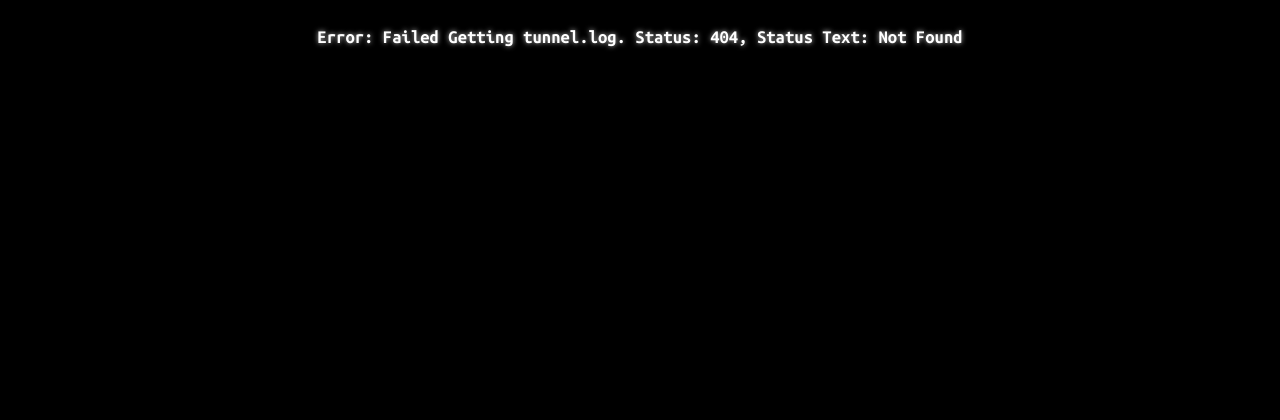
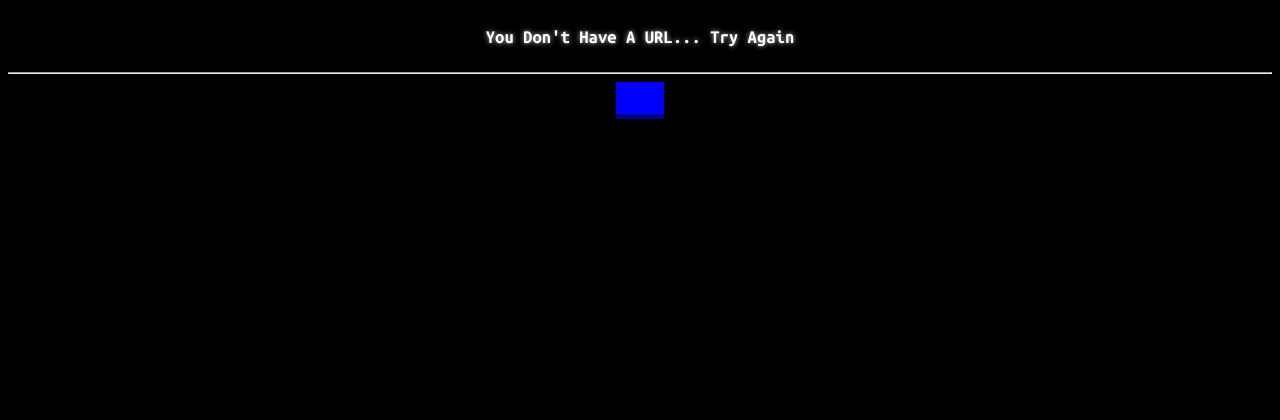
Before and after one commit to branchmaster/Among-Us-Heroku, a PHP site: page / in a window 1280 px wide. Shown: the top 420 px of the page. Run offline with PHP 8.4, Linux system fonts and the light colour scheme.

Commit message:
php again

```diff
--- a/opt/package.json
+++ b/opt/package.json
@@ -11,7 +11,6 @@
   "author": "",
   "license": "MIT",
   "dependencies": {
-    "http-server": "*",
     "ngrok": "*"
   }
 }
--- a/web/code.js
+++ /dev/null
@@ -1,34 +0,0 @@
-"use strict";
-
-(async () => {
-    var lines;
-    await $.ajax({
-        url: "/tunnel.log",
-        data: {
-            value: 1
-        },
-        method: 'GET',
-        error: XMLHttpRequest => {
-            $("#tunnelurl").html(`Error: Failed Getting tunnel.log. Status: ${XMLHttpRequest.status}, Status Text: ${XMLHttpRequest.statusText}`)
-            throw new Error(`Failed Getting tunnel.log. Status: ${XMLHttpRequest.status}, Status Text: ${XMLHttpRequest.statusText}`)
-        },
-        success: data => {
-            lines = data;
-        }
-    });
-
-    if (lines) {
-        lines = lines.match(/tcp:\/\/(.+:[0-9]+) /).toString().replace('tcp://', '');
-        $("#tunnelurl").html(`Your LocalTunnel URL Is: ${lines} On Port ${port}`);
-        $("<hr>").appendTo("body");
-        $("<br>").appendTo("body");
-        $("<a/>", {
-            id: 'serverinfo',
-            href: `https://impostor.github.io/Impostor/#${lines}`,
-            text: 'Click Here To Get The Server File!',
-            target: '_blank'
-        }).appendTo("#serverinfocontainer");
-    } else {
-        $("#tunnelurl").html(`You Don't Have A LocalTunnel URL... Try Again`);
-    }
-})();
--- /dev/null
+++ b/web/code.php
@@ -0,0 +1,10 @@
+<?php $url = file_get_contents("tunnel.log");
+$url = preg_match('/tcp:\/\/(.+:[0-9]+) /', $url, $matches) ? $matches[1] : '';
+if ($url !== ''){
+    echo ("Your URL Is: " . $url);
+}
+else
+{
+    echo ("You Don't Have A URL... Try Again");
+}
+?>
--- a/web/index.html
+++ b/web/index.php
@@ -13,15 +13,26 @@
   <meta http-equiv="X-UA-Compatible" content="IE=edge">
   <meta name="viewport" content="width=device-width, initial-scale=1.0">
 
-  <script src="https://cdn.jsdelivr.net/npm/jquery/dist/jquery.min.js"></script>
+  <!-- If I decide I want to go back to JS <script src="https://cdn.jsdelivr.net/npm/jquery/dist/jquery.min.js"></script> -->
   <link rel="stylesheet" href="style.css">
 </head>
 <body>
 <noscript>JavaScript Is Required</noscript>
 <div id="tunnel">
-<h3 id="tunnelurl"></h>
+<h3 id="tunnelurl"><?php include("code.php");?></h>
 </div>
-<div id="serverinfocontainer"></div>
-<script src="code.js"></script>
+<hr>
+<div id="serverinfocontainer">
+    <a id="serverinfo" href="<?php if ($url !== '') {
+        echo("https://impostor.github.io/Impostor/#" . $url);
+        }
+        ?>" target="_blank">
+        <?php if ($url !== '') {
+            echo("Click Here To Get The Server File!");
+        }
+        ?>
+    </a>
+</div>
+<!-- If I decide I want to go back to JS <script src="code.js"></script> -->
 </body>
 </html>
--- a/web/style.css
+++ b/web/style.css
@@ -24,7 +24,7 @@ footer {
 
 #serverinfo {
     background-color: blue;
-    box-shadow: 0 5px 0 #020269;
+    box-shadow: 0 5px 0 darkblue;
     color: white;
     padding: 1em 1.5em;
     position: relative;
```
Also changed, not shown: 2 other files.
